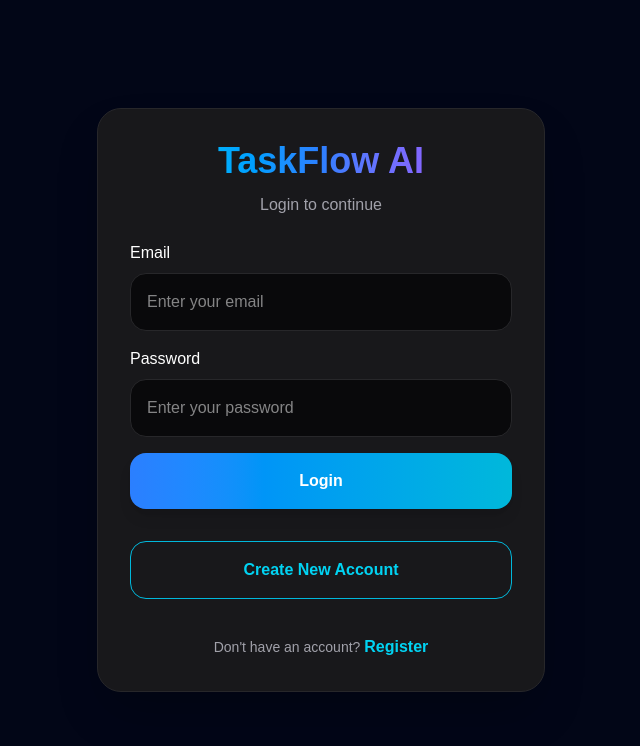
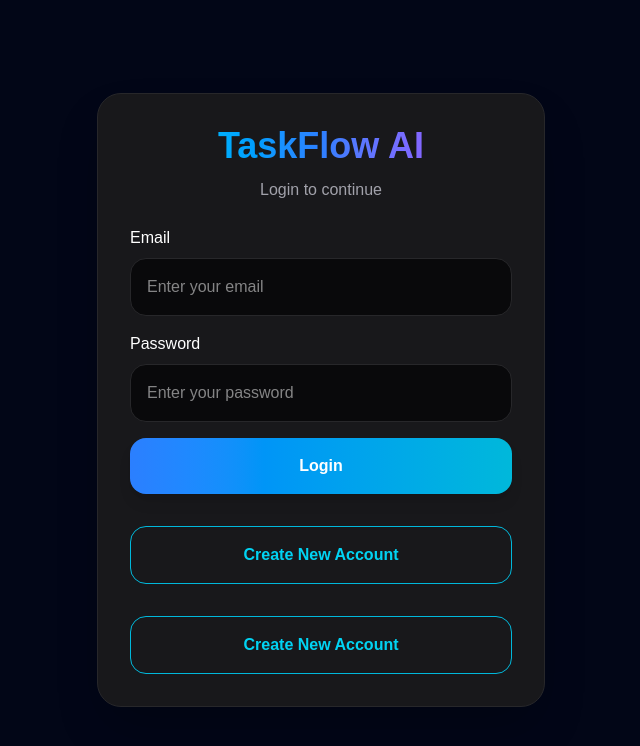
Before and after one commit to AkashVR07/taskflow-ai, a Next.js app in the folder client/: page /login in a window 1280 px wide. Shown: the top 746 px of the page, without its empty margins (319-959 px from the left). Built offline with nearby package versions, Linux system fonts and the light colour scheme.

Commit message:
Clean login register button

```diff
--- a/client/app/login/page.tsx
+++ b/client/app/login/page.tsx
@@ -134,21 +134,13 @@ export default function LoginPage() {
   Create New Account
 </button>
 
-          <div className="text-center mt-5">
-            <span className="app-muted text-sm">
-              Don&apos;t have an account?{" "}
-            </span>
-
-            <button
-              type="button"
-              onClick={() =>
-                router.push("/register")
-              }
-              className="text-cyan-400 font-bold hover:underline"
-            >
-              Register
-            </button>
-          </div>
+          <button
+  type="button"
+  onClick={() => router.push("/register")}
+  className="w-full mt-4 border border-cyan-500 text-cyan-400 p-4 rounded-2xl font-semibold hover:bg-cyan-500 hover:text-white transition-all duration-300"
+>
+  Create New Account
+</button>
         </div>
       </motion.form>
     </div>
```
